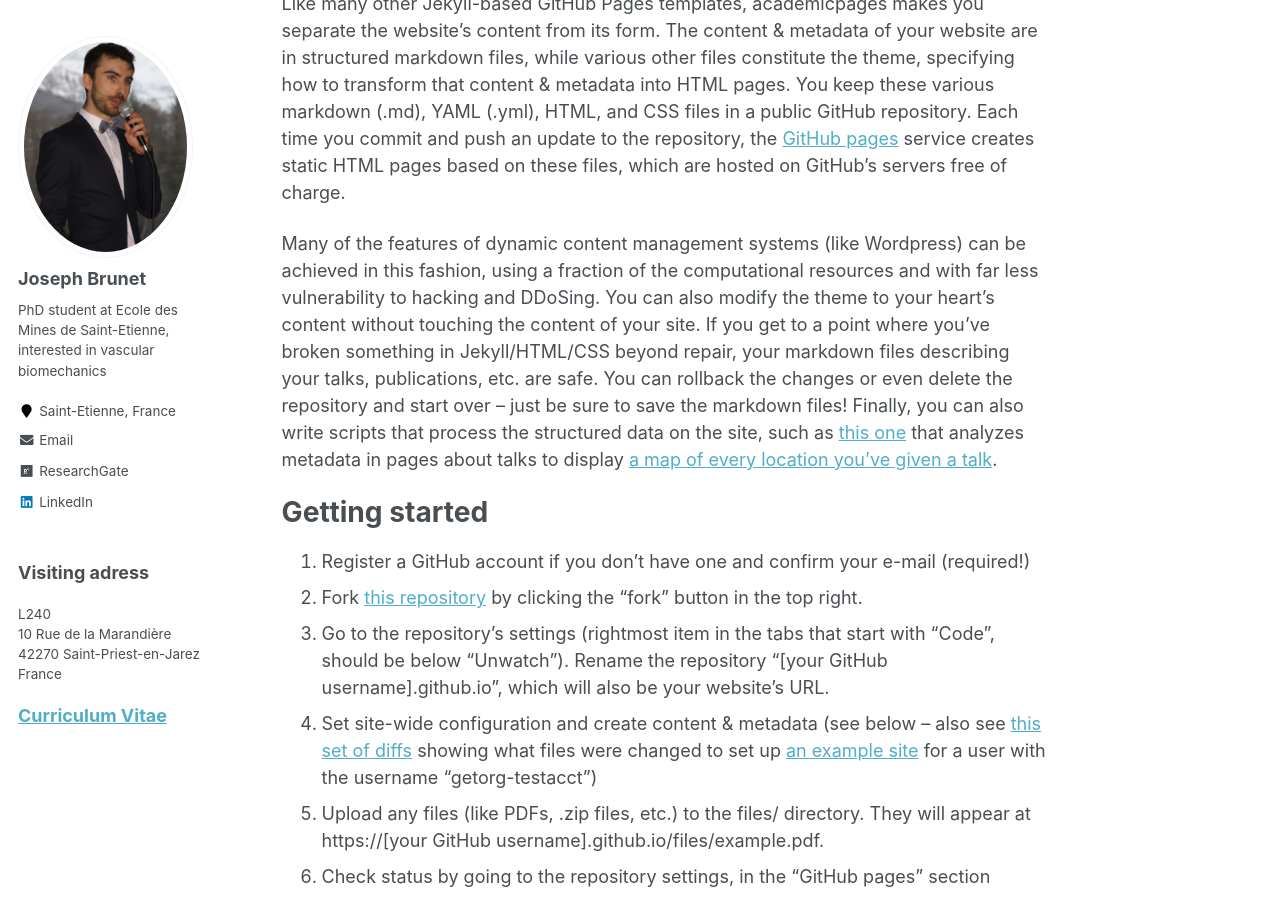
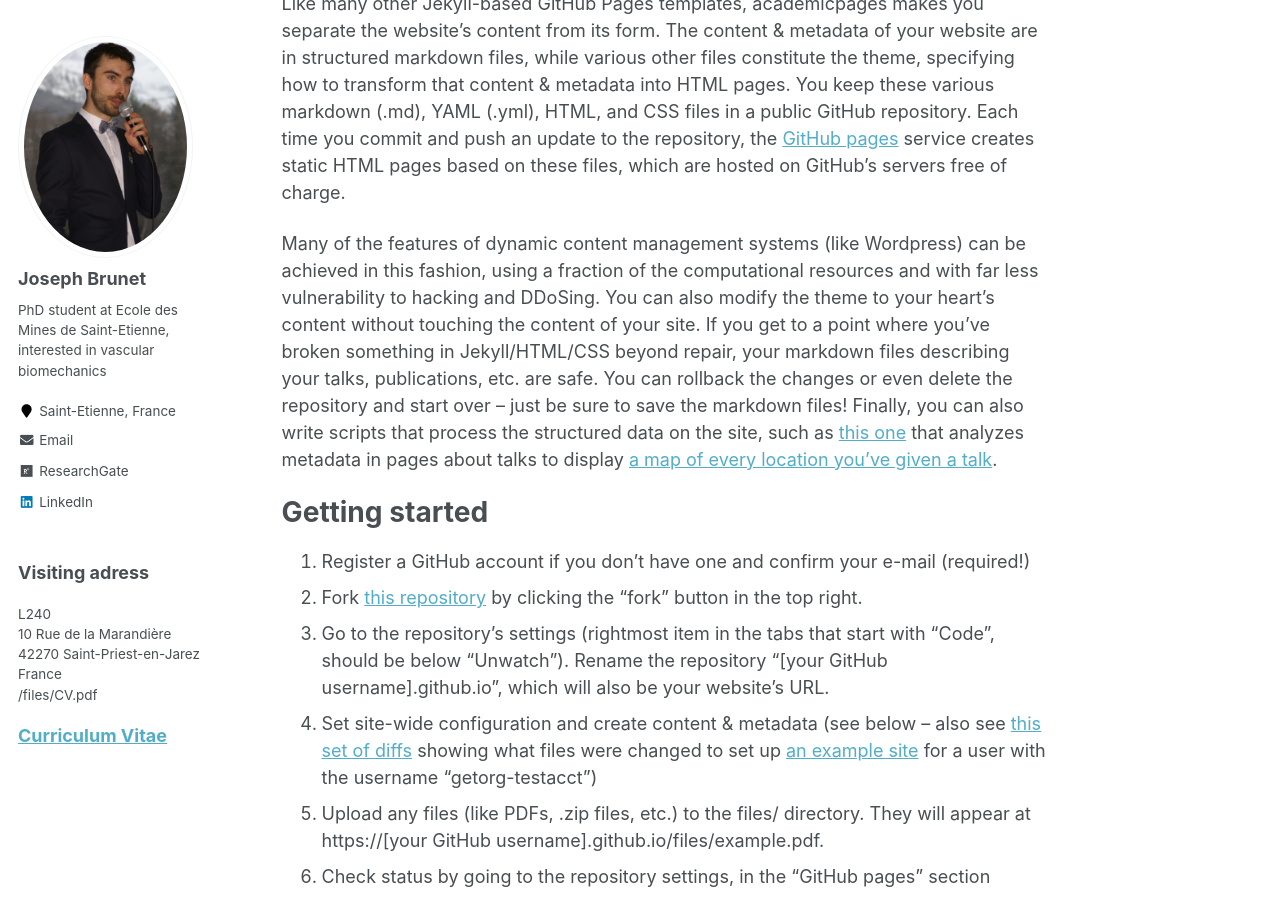
Before and after one commit to JosephBrunet/JosephBrunet.github.io, a Jekyll site: the page built from _pages/about.md, in a window 1280 px wide and 900 px high, scrolled down 829 px. Built offline with Jekyll 4.4.1, drawn with Linux system fonts in a browser that asks for light colours.

Commit message:
Update author-profile.html

```diff
--- a/_includes/author-profile.html
+++ b/_includes/author-profile.html
@@ -128,6 +128,7 @@
       10 Rue de la Marandière<br>
       42270 Saint-Priest-en-Jarez<br>
       France<br>
+      {{ domain }}/files/CV.pdf
     </p>
   </div>
   <div>
```
